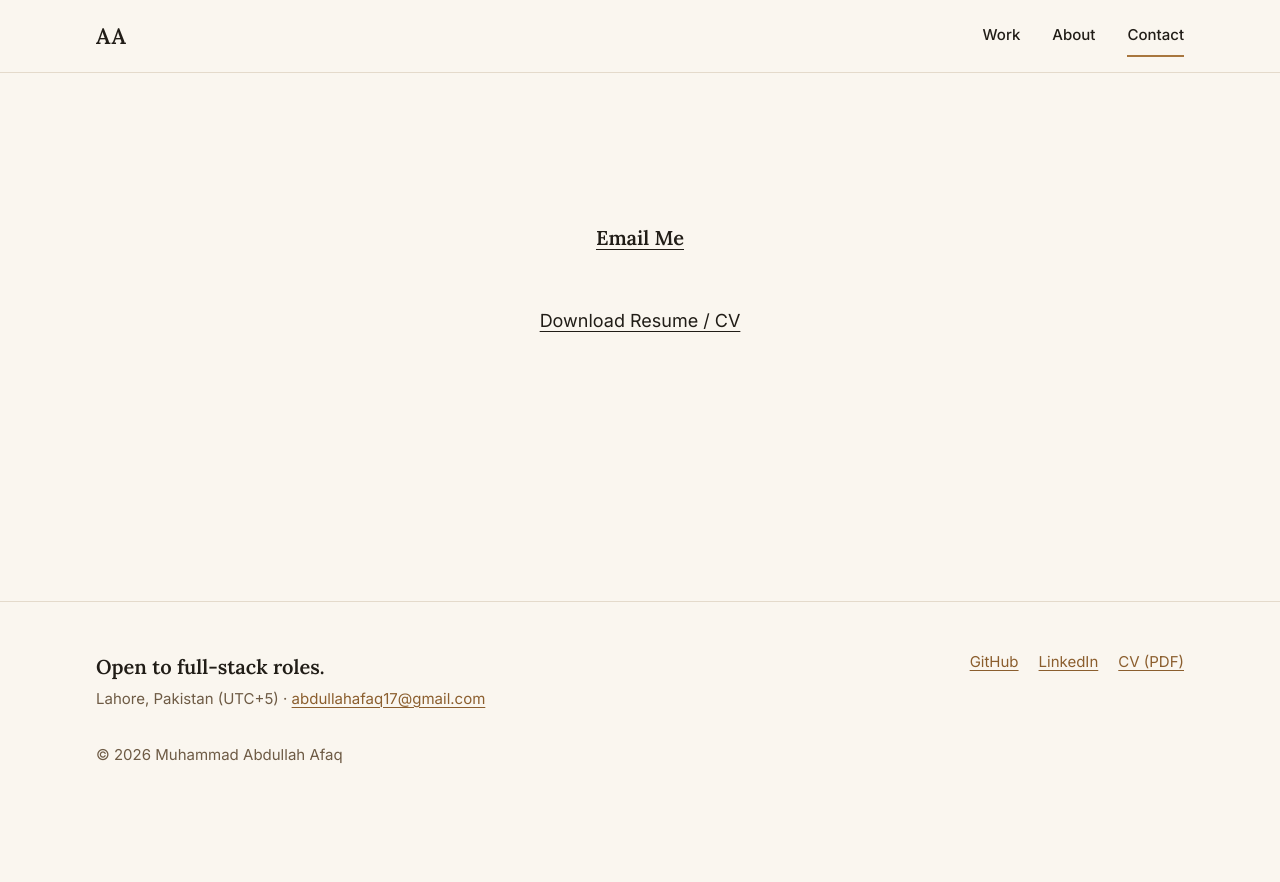
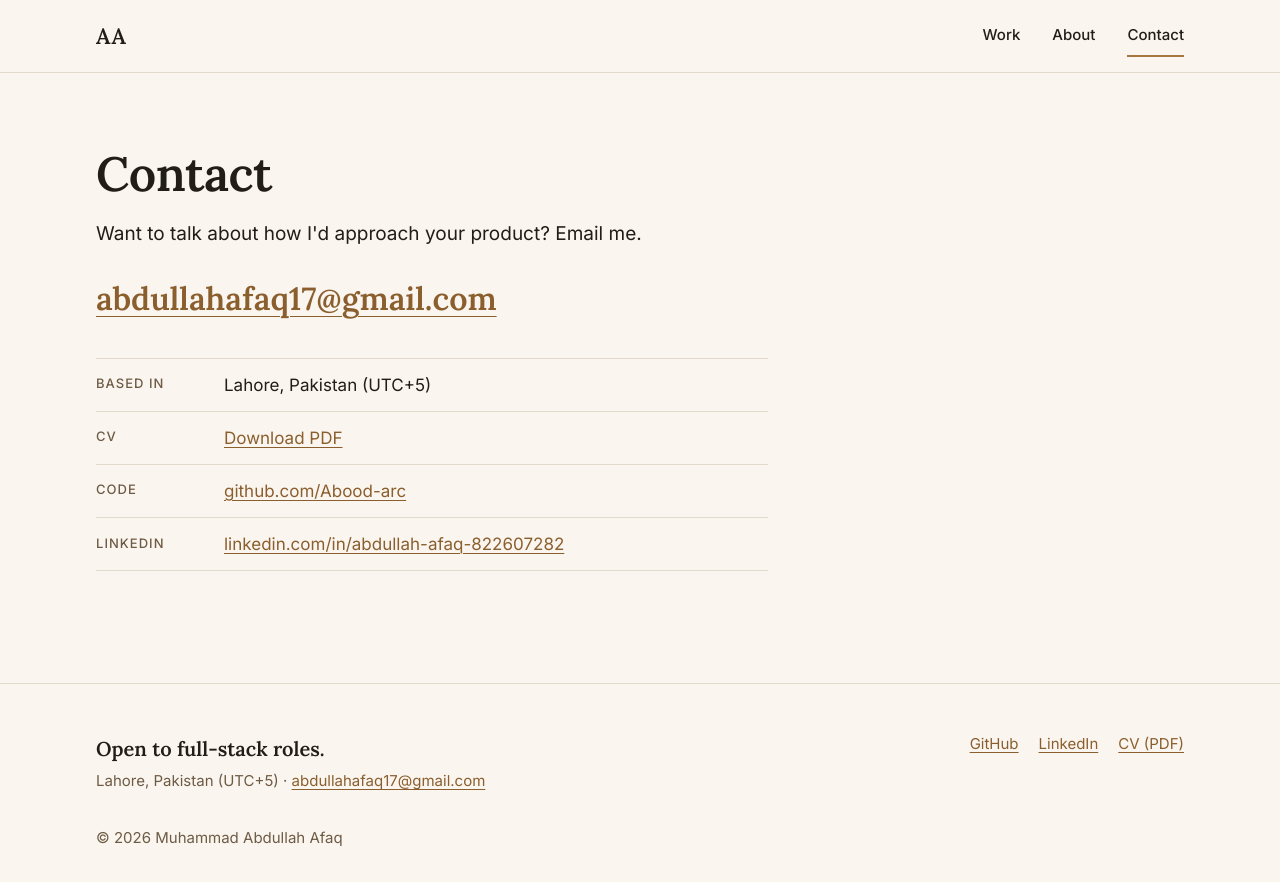
Before and after one commit to Abood-arc/Portfolio-site, a Vue app: page /contact in a window 1280 px wide. Before the commit the page ends 800 px from the top, so only its background shows below. Built offline with nearby package versions, Linux system fonts and the light colour scheme.

Commit message:
contact: visible email, CV, GitHub, LinkedIn

```diff
--- a/src/pages/Contact.vue
+++ b/src/pages/Contact.vue
@@ -1,63 +1,41 @@
 <script setup>
+import { site } from '../data/site'
 </script>
 
 <template>
-  <div class="container contact-page">
-    <div class="contact-content">
-      <div class="contact-cta">
-        <a href="mailto:abdullahafaq17@gmail.com" class="btn">Email Me</a>
-      </div>
-      <div class="resume-link">
-        <a href="/Abdullah_FS_CV.pdf" target="_blank" class="text-link">Download Resume / CV</a>
-      </div>
+  <div class="container page">
+    <div class="prose">
+      <h1>Contact</h1>
+      <p class="lede">Want to talk about how I'd approach your product? Email me.</p>
+      <p class="contact__email"><a :href="`mailto:${site.email}`">{{ site.email }}</a></p>
+      <dl class="facts">
+        <div>
+          <dt>Based in</dt>
+          <dd>{{ site.location }} ({{ site.timezone }})</dd>
+        </div>
+        <div>
+          <dt>CV</dt>
+          <dd><a :href="site.cv" target="_blank" rel="noopener">Download PDF</a></dd>
+        </div>
+        <div>
+          <dt>Code</dt>
+          <dd><a :href="site.github" target="_blank" rel="noopener noreferrer">github.com/Abood-arc</a></dd>
+        </div>
+        <div>
+          <dt>LinkedIn</dt>
+          <dd><a :href="site.linkedin" target="_blank" rel="noopener noreferrer">linkedin.com/in/abdullah-afaq-822607282</a></dd>
+        </div>
+      </dl>
     </div>
   </div>
 </template>
 
 <style scoped>
-.contact-page {
-  padding-top: 8rem;
-  padding-bottom: 8rem;
-  display: flex;
-  justify-content: center;
-}
-
-.contact-content {
-  max-width: 400px;
-  width: 100%;
-  text-align: center;
-  display: flex;
-  flex-direction: column;
-  gap: 2rem;
-}
-
-.btn {
-  display: inline-block;
-  width: 100%;
-  padding: 1.25rem 2.5rem;
+.contact__email {
+  margin: var(--space-3) 0 var(--space-4);
   font-family: var(--font-heading);
-  font-size: 1.25rem;
+  font-size: clamp(1.375rem, 1rem + 2vw, 2rem);
   font-weight: 600;
-  color: var(--bg-cream);
-  background-color: var(--text-dark);
-  border-radius: 8px;
-  transition: background-color 0.3s ease, transform 0.2s ease;
-}
-
-.btn:hover {
-  background-color: var(--accent-ochre);
-  color: var(--bg-cream);
-  transform: translateY(-2px);
-}
-
-.text-link {
-  font-size: 1.125rem;
-  color: var(--text-muted);
-  text-decoration: underline;
-  text-underline-offset: 4px;
-}
-
-.text-link:hover {
-  color: var(--accent-ochre);
+  overflow-wrap: anywhere;
 }
 </style>
```
Also changed, not shown: 1 other file (tests, documents, lock files or other folders).
